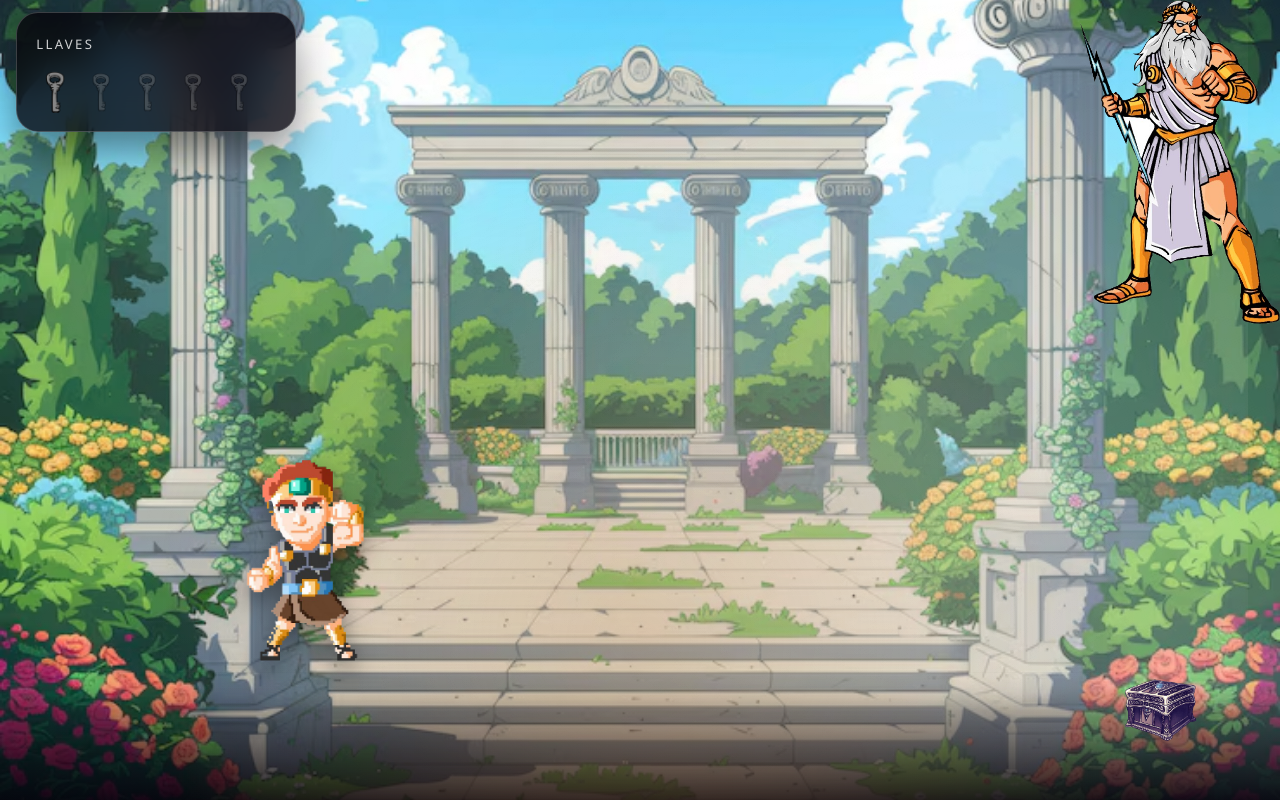
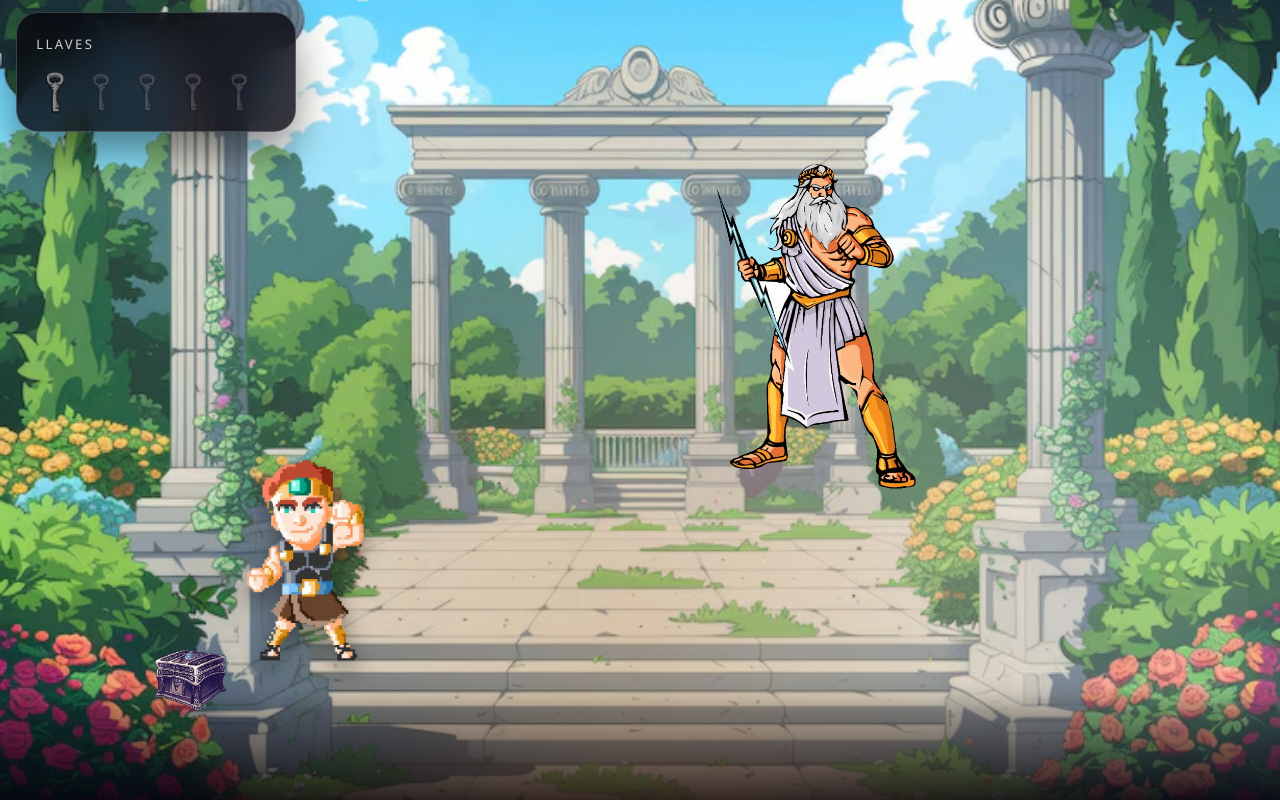
Before and after one commit to LeNav23/VideojuegoOlimpoRodo, a plain HTML site: page escenario2.html in a window 1280 px wide. Drawn offline with Linux system fonts and the light colour scheme.

Commit message:
Zeus se mueve, modificaciones, beta para ya ser el juego final

```diff
--- a/escenario2.html
+++ b/escenario2.html
@@ -28,7 +28,7 @@
         <div class="sky-layer sky-layer--clouds"></div>
         <div class="sky-layer sky-layer--sparks"></div>
 
-        <div class="zeus-image" style="position: absolute; top: 0; right: 0; z-index: 10;">
+        <div class="zeus-image" style="position: absolute; top: 0; left: 0; z-index: 10;">
             <img src="pngs/Zeus2.png" alt="Zeus observando" style="max-width: 200px; height: auto;">
         </div>
 
@@ -38,7 +38,7 @@
             <img src="pngs/maincharacter.png" alt="Personaje principal">
         </div>
 
-        <div class="caja-pandora" style="position: absolute; bottom: 50px; right: 80px; z-index: 5;">
+        <div class="caja-pandora" style="position: absolute; bottom: 80px; left: 150px; z-index: 5;">
             <img src="pngs/CajaPandora.png" alt="Caja de Pandora" style="width: 80px; height: auto;">
         </div>
 
--- a/js/game.js
+++ b/js/game.js
@@ -28,6 +28,10 @@ let gateEntered = false;
 let typingIntervalId = null;
 let lives = Number(localStorage.getItem('gameVives')) || 3;
 let keysCollected = 0;
+let zeusX = 0;
+let zeusY = 0;
+let zeusSpeed = 80; // px per second (slower than hero)
+const zeusElement = document.querySelector('.zeus-image');
 let keysEarned = {
     'scene-escenario1': false,
     'scene-escenario2': false,
@@ -39,27 +43,27 @@ let keysEarned = {
 // Define questions for each scenario
 const scenarioQuestions = {
     'scene-escenario1': {
-        question: '¿Qué significa el prefijo Cardio?',
+        question: '¿Qué significa la palabra Cardio?',
         options: ['Corazón', 'Amor', 'Tiempo'],
         correct: 0
     },
     'scene-escenario2': {
-        question: '¿Qué significa el prefijo Crono?',
+        question: '¿Qué significa la palabra Crono?',
         options: ['Cine', 'Vista', 'Tiempo'],
         correct: 2
     },
     'scene-escenario3': {
-        question: '¿Qué significa el prefijo Kilo?',
+        question: '¿Qué significa la palabra Kilo?',
         options: ['Mil', 'Sonido', 'Tierra'],
         correct: 0
     },
     'scene-escenario4': {
-        question: '¿Qué significa la raíz Polis?',
+        question: '¿Qué significa la palabra Polis?',
         options: ['Dolor', 'Ciudad', 'Pie'],
         correct: 1
     },
     'scene-escenario5': {
-        question: '¿Qué significa el prefijo Bio?',
+        question: '¿Qué significa la palabra Bio?',
         options: ['Animal', 'Bacteria', 'Vida'],
         correct: 2
     }
@@ -75,6 +79,13 @@ function initHeroPosition() {
     if (!hero.dataset.facing) {
         hero.dataset.facing = 'right';
     }
+}
+
+function initZeusPosition() {
+    if (!zeusElement) return;
+    const style = window.getComputedStyle(zeusElement);
+    zeusX = parseFloat(style.right) || 0;
+    zeusY = parseFloat(style.top) || 0;
 }
 
 function clamp(value, min, max) {
@@ -374,25 +385,33 @@ function gameOver() {
 
 function navigateToPreviousScenario() {
     const sceneClass = Array.from(scene.classList).find(cls => cls.startsWith('scene-'));
+    console.log('Current scene class:', sceneClass);
 
     // Use setTimeout to allow the UI to update
     setTimeout(() => {
         switch(sceneClass) {
             case 'scene-escenario1':
+                console.log('Navigating from escenario1 to index.html');
                 window.location.href = 'index.html';
                 break;
             case 'scene-escenario2':
+                console.log('Navigating from escenario2 to escenario1');
                 window.location.href = 'escenario1.html';
                 break;
             case 'scene-escenario3':
+                console.log('Navigating from escenario3 to escenario2');
                 window.location.href = 'escenario2.html';
                 break;
             case 'scene-escenario4':
+                console.log('Navigating from escenario4 to escenario3');
                 window.location.href = 'escenario3.html';
                 break;
             case 'scene-escenario5':
+                console.log('Navigating from escenario5 to escenario4');
                 window.location.href = 'escenario4.html';
                 break;
+            default:
+                console.log('Scene class not recognized:', sceneClass);
         }
     }, 500);
 }
@@ -493,6 +512,70 @@ function updateHero(delta) {
     }
 
     checkProximityToCaja();
+    updateZeus(delta);
+    checkZeusCollision();
+}
+
+function updateZeus(delta) {
+    if (!zeusElement || !hero || !scene || questionShown) return;
+
+    const bounds = scene.getBoundingClientRect();
+    const heroBounds = hero.getBoundingClientRect();
+    const zeusBounds = zeusElement.getBoundingClientRect();
+
+    // Calculate direction from Zeus to Hero
+    const heroCenterX = heroBounds.left + heroBounds.width / 2;
+    const herosCenterY = heroBounds.top + heroBounds.height / 2;
+    const zeusCenterX = zeusBounds.left + zeusBounds.width / 2;
+    const zeusCenterY = zeusBounds.top + zeusBounds.height / 2;
+
+    const dx = heroCenterX - zeusCenterX;
+    const dy = herosCenterY - zeusCenterY;
+    const distance = Math.sqrt(dx * dx + dy * dy);
+
+    if (distance > 0) {
+        const dirX = dx / distance;
+        const dirY = dy / distance;
+
+        // Update Zeus position
+        zeusX += dirX * zeusSpeed * delta;
+        zeusY += dirY * zeusSpeed * delta;
+
+        // Apply bounds
+        zeusX = clamp(zeusX, 0, bounds.width - zeusBounds.width);
+        zeusY = clamp(zeusY, 0, bounds.height - zeusBounds.height);
+
+        // Determine which position property to use based on current scenario
+        const sceneClass = Array.from(scene.classList).find(cls => cls.startsWith('scene-'));
+        if (sceneClass === 'scene-escenario1') {
+            // Escenario 1: Zeus on right
+            zeusElement.style.right = `${zeusX}px`;
+            zeusElement.style.left = 'auto';
+        } else {
+            // Escenarios 2-5: Zeus on left
+            zeusElement.style.left = `${zeusX}px`;
+            zeusElement.style.right = 'auto';
+        }
+        zeusElement.style.top = `${zeusY}px`;
+    }
+}
+
+function checkZeusCollision() {
+    if (!zeusElement || !hero || questionShown) return;
+
+    const heroBounds = hero.getBoundingClientRect();
+    const zeusBounds = zeusElement.getBoundingClientRect();
+
+    // Simple AABB collision
+    if (rectanglesOverlap(heroBounds, zeusBounds)) {
+        // Game Over - caught by Zeus
+        console.log('¡Zeus te atrapó! Regresando a index.html');
+        lives = 3;
+        localStorage.setItem('gameVives', 3);
+        setTimeout(() => {
+            window.location.href = 'index.html';
+        }, 500);
+    }
 }
 
 function updateZeusAlert(delta) {
@@ -556,9 +639,11 @@ if (scene && hero) {
 
     window.addEventListener('resize', () => {
         initHeroPosition();
+        initZeusPosition();
     });
 
     initHeroPosition();
+    initZeusPosition();
     if (hasVictoryFlag) {
         initVictoryState();
     } else if (isHomeScene) {
```
Also changed, not shown: escenario3.html (+1 -1 lines), escenario4.html (+2 -2 lines), escenario5.html (+2 -2 lines).
